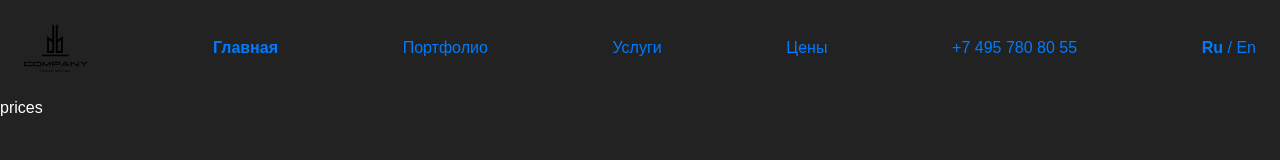
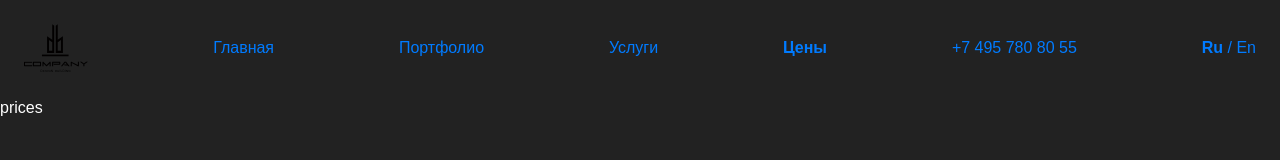
Before and after one commit to flipmotion/db, a React (Create React App) app: page /prices in a window 1280 px wide. Shown: the top 160 px of the page. Built offline with nearby package versions, Linux system fonts and the light colour scheme.

Commit message:
Use NavLink in header and footer

```diff
--- a/src/components/Footer/index.js
+++ b/src/components/Footer/index.js
@@ -1,15 +1,24 @@
 import React from 'react';
-import { Link } from 'react-router-dom';
+import { Link, NavLink } from 'react-router-dom';
 import './index.css';
+
+const FooterItem = props => (
+  <NavLink
+    className="Footer-Item"
+    activeClassName="Footer-Item_selected"
+    exact
+    {...props}
+  />
+);
 
 const Footer = () => (
   <div className="Footer">
     <Link to="/contacts">
       <strong>Контакты</strong>
     </Link>
-    <Link to="/about">О компании</Link>
-    <Link to="/services">Copyright © 2018 DB Company</Link>
-    <Link to="/policy">Политика конфиденциальности</Link>
+    <FooterItem to="/about">О компании</FooterItem>
+    <FooterItem to="/copyright">Copyright © 2018 DB Company</FooterItem>
+    <FooterItem to="/policy">Политика конфиденциальности</FooterItem>
     <div>
       <Link to="/vk">VK</Link>
       <Link to="/vk">FB</Link>
--- a/src/components/Header/index.css
+++ b/src/components/Header/index.css
@@ -5,3 +5,7 @@
   padding: 1.5rem;
   width: 100%;
 }
+
+.Header-Item_selected {
+  font-weight: bold;
+}
--- a/src/components/Header/index.js
+++ b/src/components/Header/index.js
@@ -1,7 +1,16 @@
 import React from 'react';
-import { Link } from 'react-router-dom';
+import { Link, NavLink } from 'react-router-dom';
 import logo from './logo.svg';
 import './index.css';
+
+const HeaderItem = props => (
+  <NavLink
+    className="Header-Item"
+    activeClassName="Header-Item_selected"
+    exact
+    {...props}
+  />
+);
 
 const Header = () => (
   <div className="Header">
@@ -9,12 +18,10 @@ const Header = () => (
       <img style={{ height: '3rem' }} src={logo} alt="DB company logo" />
     </Link>
 
-    <Link to="/">
-      <strong>Главная</strong>
-    </Link>
-    <Link to="/portfolio">Портфолио</Link>
-    <Link to="/services">Услуги</Link>
-    <Link to="/prices">Цены</Link>
+    <HeaderItem to="/">Главная</HeaderItem>
+    <HeaderItem to="/portfolio">Портфолио</HeaderItem>
+    <HeaderItem to="/services">Услуги</HeaderItem>
+    <HeaderItem to="/prices">Цены</HeaderItem>
     <a href="tel: +7 495 780 80 55">+7 495 780 80 55</a>
     {/* This will be a LanguageToggle component, not Link: */}
     <Link to="/asdf">
```
